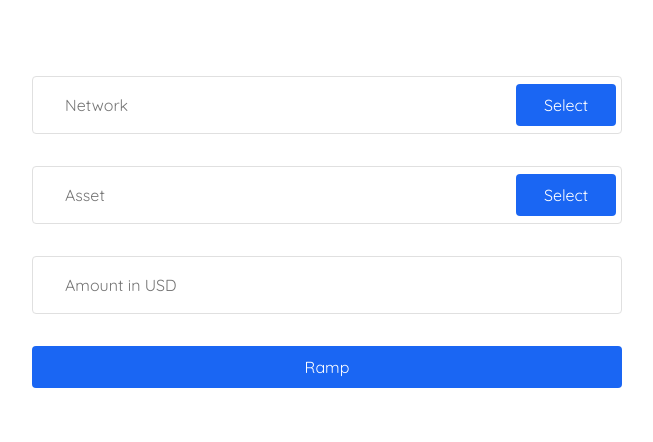
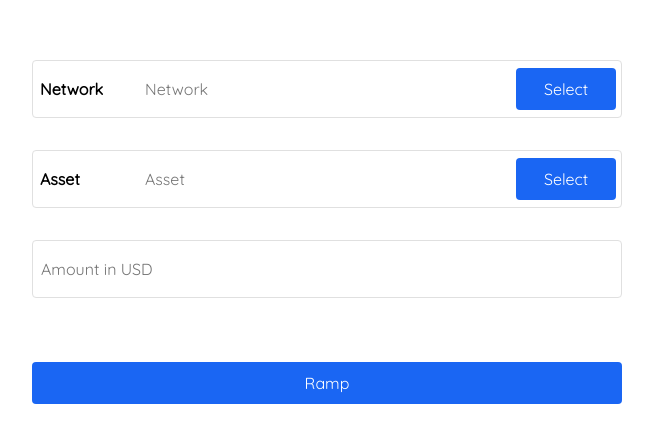
Before and after one commit to theekhay/kado-gateway, a React (Create React App) app: page / in a window 1280 px wide. Shown: the part 200-642 px from the top of the page, without its empty margins (313-966 px from the left). Built offline with nearby package versions, Linux system fonts and the light colour scheme; no server answers.

Commit message:
status quote

```diff
--- a/src/components/TextInput.jsx
+++ b/src/components/TextInput.jsx
@@ -7,9 +7,12 @@
   value,
   onSelectClick,
   iconUrl,
+  prefix,
+  onBlur,
 }) => {
   return (
     <div className="textinput__container">
+      <div className="textinput__prefix">{<span>{prefix}</span>}</div>
       <div className="iconappended">
         {iconUrl && <img src={iconUrl} alt="icon" />}
       </div>
@@ -20,6 +23,11 @@
         placeholder={placeholder}
         disabled={disabled}
         defaultValue={defaultValue}
+        style={{
+          paddingLeft: prefix ? "7rem" : "0.5rem",
+          zIndex: "1",
+        }}
+        onBlur={onBlur}
       />
       <div className="textinput__button">
         {onSelectClick && <button onClick={onSelectClick}>Select</button>}
--- a/src/page/GateWay.jsx
+++ b/src/page/GateWay.jsx
@@ -1,4 +1,4 @@
-import { useState } from "react";
+import { useState, useEffect, useLayoutEffect } from "react";
 import Button from "../components/Button";
 import TextInput from "../components/TextInput";
 import NetworkTab from "../ui/NetworkTab";
@@ -14,6 +14,8 @@
   const [selectedAsset, setSelectedAsset] = useState({});
   const [amountInUsd, setAmountInUsd] = useState(0);
   const [show, setShow] = useState(false);
+  const [quote, setQuote] = useState("");
+  const [loading, setLoading] = useState(false);
 
   const getStatusResponse = async () => {
     const res = await axios.get(
@@ -56,6 +58,29 @@
     } else return;
   };
 
+  const handleAmountChange = (e) => {
+    setAmountInUsd(e.target.value);
+  };
+
+  useEffect(() => {
+    setLoading(true);
+    axios
+      .get(
+        `
+      https://dev-api.kado.money/v1/ramp/quote?amountUsd=${amountInUsd}&blockchain=ethereum&asset=ETH&transactionType=buy&partner=prime_trust&fiatMethod=card`
+      )
+
+      .then((res) => {
+        setLoading(false);
+        if (res.status === 200) {
+          setQuote(res.data.data.quote.receiveUnitCountAfterFees);
+        } else {
+          setQuote("No quote available");
+        }
+      })
+      .catch((err) => setLoading(false));
+  }, [amountInUsd]);
+
   return (
     <>
       {!networktab && !assetTab && (
@@ -68,20 +93,23 @@
               onSelectClick={() => setNetworkTab(true)}
               defaultValue={selectedNetwork.name}
               iconUrl={selectedNetwork.icon}
+              prefix="Network"
             />
             <TextInput
               placeholder="Asset"
               type="text"
               disabled={true}
               onSelectClick={() => setAssetTab(true)}
-              defaultValue={selectedAsset.name}
+              defaultValue={selectedAsset.symbol}
               iconUrl={selectedAsset.icon}
+              prefix="Asset"
             />
             <TextInput
               placeholder="Amount in USD"
               type="number"
-              onChange={(e) => setAmountInUsd(e.target.value)}
+              onChange={handleAmountChange}
             />
+            {loading ? <p>Fetching quotes...</p> : <p>{quote}</p>}
             <Button buttonText="Ramp" onClick={() => setShow(true)} />
           </div>
         </div>
--- a/src/sass/components/_textinput.scss
+++ b/src/sass/components/_textinput.scss
@@ -6,7 +6,6 @@
     border: 1px solid #e0e0e0;
     border-radius: 4px;
     padding: 0 1em;
-    padding-left: 2rem;
     font-size: 1rem;
     font-weight: 400;
     color: #000;
@@ -29,10 +28,18 @@
     -moz-appearance: textfield;
   }
 
+  .textinput__prefix {
+    position: absolute;
+    top: 1.2rem;
+    left: 0.5rem;
+    z-index: 9999;
+    font-weight: bold;
+  }
+
   .iconappended {
     position: absolute;
     top: 1.2rem;
-    left: 0.5rem;
+    left: 5.5rem;
     z-index: 9999;
 
     img {
--- a/src/sass/page/_gateway.scss
+++ b/src/sass/page/_gateway.scss
@@ -27,7 +27,6 @@
   z-index: 999;
   display: flex;
   justify-content: center;
-  align-items: center;
   padding: 1.2em;
   z-index: 9999;
 }
```
